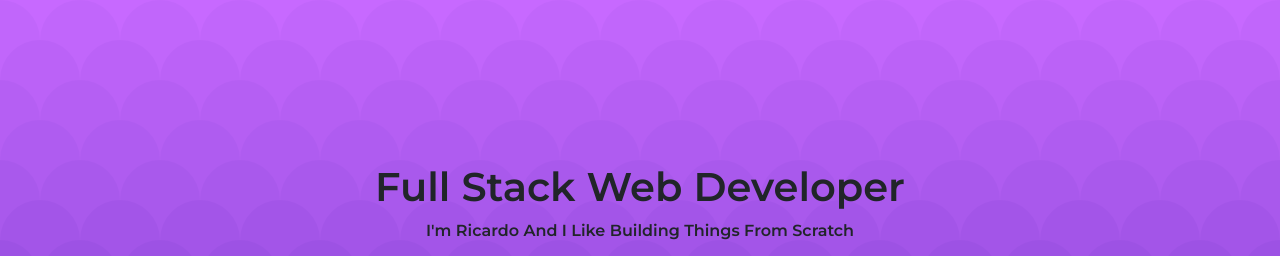
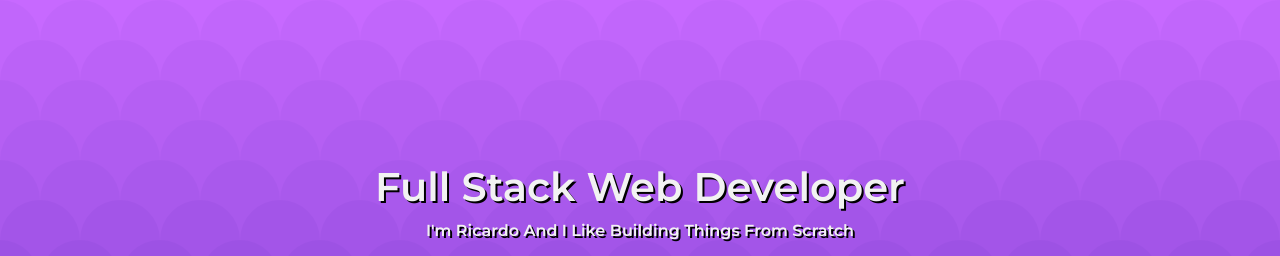
Before and after one commit to Asbeelzebub/fcbportfolio, a plain HTML site: page index.html in a window 1280 px wide. Shown: the top 256 px of the page. Drawn offline with nearby package versions, Linux system fonts and the light colour scheme; grey boxes are pictures that could not be loaded.

```diff
--- a/style.css
+++ b/style.css
@@ -5,6 +5,8 @@
 h1,
 p {
   font-family: "Montserrat", sans-serif;
+    color: #f2f2f2;
+  text-shadow: 2px 2px black;
 }
 
 #portrait {
```
